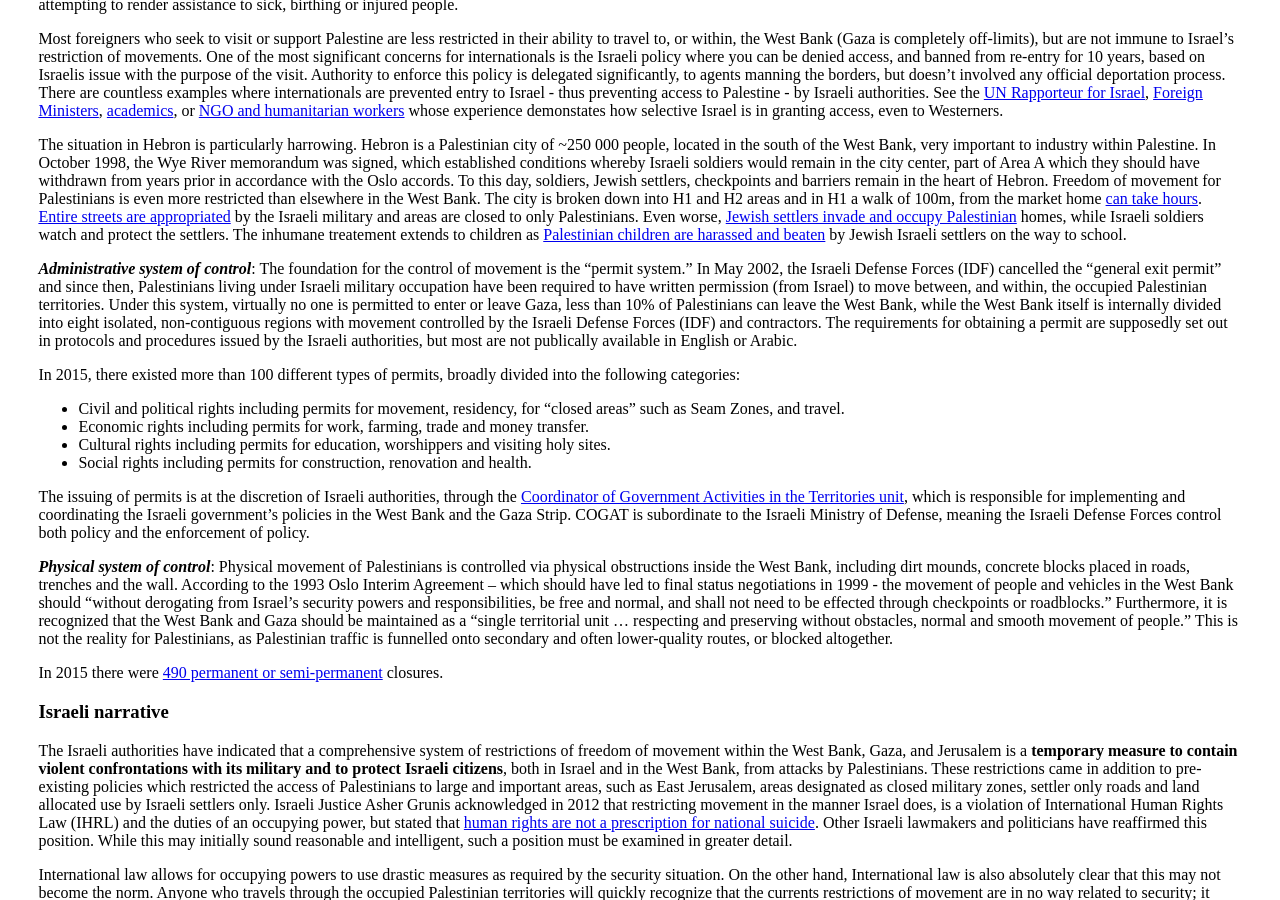
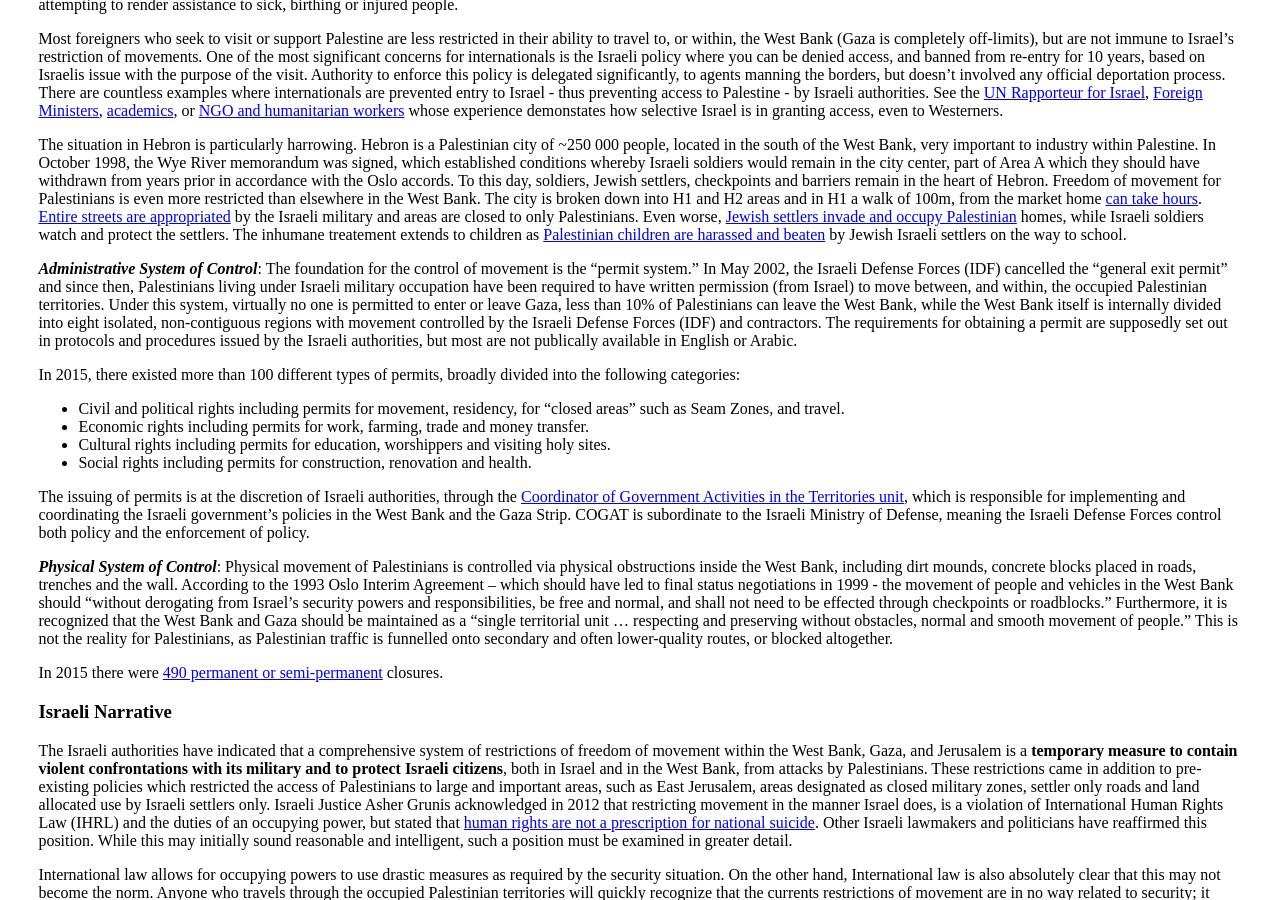
Before and after one commit to thepeopleofpalestine/thepeopleofpalestine.github.io, a Jekyll site: the page built from _cities/hebron.md, in a window 1280 px wide and 900 px high, scrolled down 2071 px. Built offline with Jekyll 4.4.1, drawn with Linux system fonts in a browser that asks for light colours; some web fonts are replaced; some of the changed text lies outside the part shown.

```diff
--- a/_cities/hebron.md
+++ b/_cities/hebron.md
@@ -32,7 +32,7 @@ Most foreigners who seek to visit or support Palestine are less restricted in th
 
 The situation in Hebron is particularly harrowing. Hebron is a Palestinian city of ~250 000 people, located in the south of the West Bank, very important to industry within Palestine. In October 1998, the Wye River memorandum was signed, which established conditions whereby Israeli soldiers would remain in the city center, part of Area A which they should have withdrawn from years prior in accordance with the Oslo accords. To this day, soldiers, Jewish settlers, checkpoints and barriers remain in the heart of Hebron. Freedom of movement for Palestinians is even more restricted than elsewhere in the West Bank. The city is broken down into H1 and H2 areas and in H1 a walk of 100m, from the market home [can take hours](9https://www.youtube.com/watch?v=DP4xS_7wLyM). [Entire streets are appropriated](https://www.hebronapartheid.org/index.php?page=map) by the Israeli military and areas are closed to only Palestinians. Even worse, [Jewish settlers invade and occupy Palestinian](https://palsolidarity.org/2016/02/ongoing-colonization-in-hebron-israeli-forces-prepare-the-illegal-invasion-of-palestinian-houses-by-israeli-settlers/) homes, while Israeli soldiers watch and protect the settlers. The inhumane treatement extends to children as [Palestinian children are harassed and beaten](pdf from assets) by Jewish Israeli settlers on the way to school.
 
-**_Administrative system of control_**: The foundation for the control of movement is the “permit system.” In May 2002, the Israeli Defense Forces (IDF) cancelled the “general exit permit” and since then, Palestinians living under Israeli military occupation have been required to have written permission (from Israel) to move between, and within, the occupied Palestinian territories. Under this system, virtually no one is permitted to enter or leave Gaza, less than 10% of Palestinians can leave the West Bank, while the West Bank itself is internally divided into eight isolated, non-contiguous regions with movement controlled by the Israeli Defense Forces (IDF) and contractors. The requirements for obtaining a permit are supposedly set out in protocols and procedures issued by the Israeli authorities, but most are not publically available in English or Arabic.
+**_Administrative System of Control_**: The foundation for the control of movement is the “permit system.” In May 2002, the Israeli Defense Forces (IDF) cancelled the “general exit permit” and since then, Palestinians living under Israeli military occupation have been required to have written permission (from Israel) to move between, and within, the occupied Palestinian territories. Under this system, virtually no one is permitted to enter or leave Gaza, less than 10% of Palestinians can leave the West Bank, while the West Bank itself is internally divided into eight isolated, non-contiguous regions with movement controlled by the Israeli Defense Forces (IDF) and contractors. The requirements for obtaining a permit are supposedly set out in protocols and procedures issued by the Israeli authorities, but most are not publically available in English or Arabic.
 
 In 2015, there existed more than 100 different types of permits, broadly divided into the following categories:
 
@@ -43,20 +43,20 @@ In 2015, there existed more than 100 different types of permits, broadly divided
 
 The issuing of permits is at the discretion of Israeli authorities, through the [Coordinator of Government Activities in the Territories unit](http://www.cogat.idf.il/1026-en/IDFG.aspx), which is responsible for implementing and coordinating the Israeli government’s policies in the West Bank and the Gaza Strip. COGAT is subordinate to the Israeli Ministry of Defense, meaning the Israeli Defense Forces control both policy and the enforcement of policy.
 
-**_Physical system of control_**: Physical movement of Palestinians is controlled via physical obstructions inside the West Bank, including dirt mounds, concrete blocks placed in roads, trenches and the wall. According to the 1993 Oslo Interim Agreement – which should have led to final status negotiations in 1999 - the movement of people and vehicles in the West Bank should “without derogating from Israel’s security powers and responsibilities, be free and normal, and shall not need to be effected through checkpoints or roadblocks.” Furthermore, it is recognized that the West Bank and Gaza should be maintained as a “single territorial unit … respecting and preserving without obstacles, normal and smooth movement of people.”
+**_Physical System of Control_**: Physical movement of Palestinians is controlled via physical obstructions inside the West Bank, including dirt mounds, concrete blocks placed in roads, trenches and the wall. According to the 1993 Oslo Interim Agreement – which should have led to final status negotiations in 1999 - the movement of people and vehicles in the West Bank should “without derogating from Israel’s security powers and responsibilities, be free and normal, and shall not need to be effected through checkpoints or roadblocks.” Furthermore, it is recognized that the West Bank and Gaza should be maintained as a “single territorial unit … respecting and preserving without obstacles, normal and smooth movement of people.”
 This is not the reality for Palestinians, as Palestinian traffic is funnelled onto secondary and often lower-quality routes, or blocked altogether.
 
 In 2015 there were <a href="/assets/cities/hebron/490percentofclosures.jpg" target="_blank">490 permanent or semi-permanent</a>
 closures.
 
 
-### Israeli narrative
+### Israeli Narrative
 
 The Israeli authorities have indicated that a comprehensive system of restrictions of freedom of movement within the West Bank, Gaza, and Jerusalem is a **temporary measure to contain violent confrontations with its military and to protect Israeli citizens**, both in Israel and in the West Bank, from attacks by Palestinians. These restrictions came in addition to pre-existing policies which restricted the access of Palestinians to large and important areas, such as East Jerusalem, areas designated as closed military zones, settler only roads and land allocated use by Israeli settlers only. Israeli Justice Asher Grunis acknowledged in 2012 that restricting movement in the manner Israel does, is a violation of International Human Rights Law (IHRL) and the duties of an occupying power, but stated that [human rights are not a prescription for national suicide](www.thenational.ae/opinion/comment/how-israel-uses-its-security-needs-tojustify-discrimination). Other Israeli lawmakers and politicians have reaffirmed this position. While this may initially sound reasonable and intelligent, such a position must be examined in greater detail.
 
 International law allows for occupying powers to use drastic measures as required by the security situation. On the other hand, International law is also absolutely clear that this may not become the norm. Anyone who travels through the occupied Palestinian territories will quickly recognize that the currents restrictions of movement are in no way related to security; it becomes unequivocally clear that the intent is to make travel and movement difficult. In fact, Israeli officials have stated that this is in an effort to coerce Palestinians to leave. Furthermore, the humiliating treatment Palestinians suffer at the hands of Israeli soldiers at checkpoints only creates more grievances against Israel.
 
-#### International Law and its application to Freedom of Movement
+#### International Law and its Application to Freedom of Movement
 
 * 4th Geneva Convention (Art 27 & 64)** - While certain restrictions on freedom of movement are allowed under international law, including for reasons of security, they must be strictly necessary for that purpose, proportionate and non-discriminatory.
 * International Human Rights Law (Article 13)** - (1) Everyone has the right to freedom of movement and residence within the borders of each state.
```
Also changed, not shown: other parts of _cities/hebron.md (+1 -1 lines).
